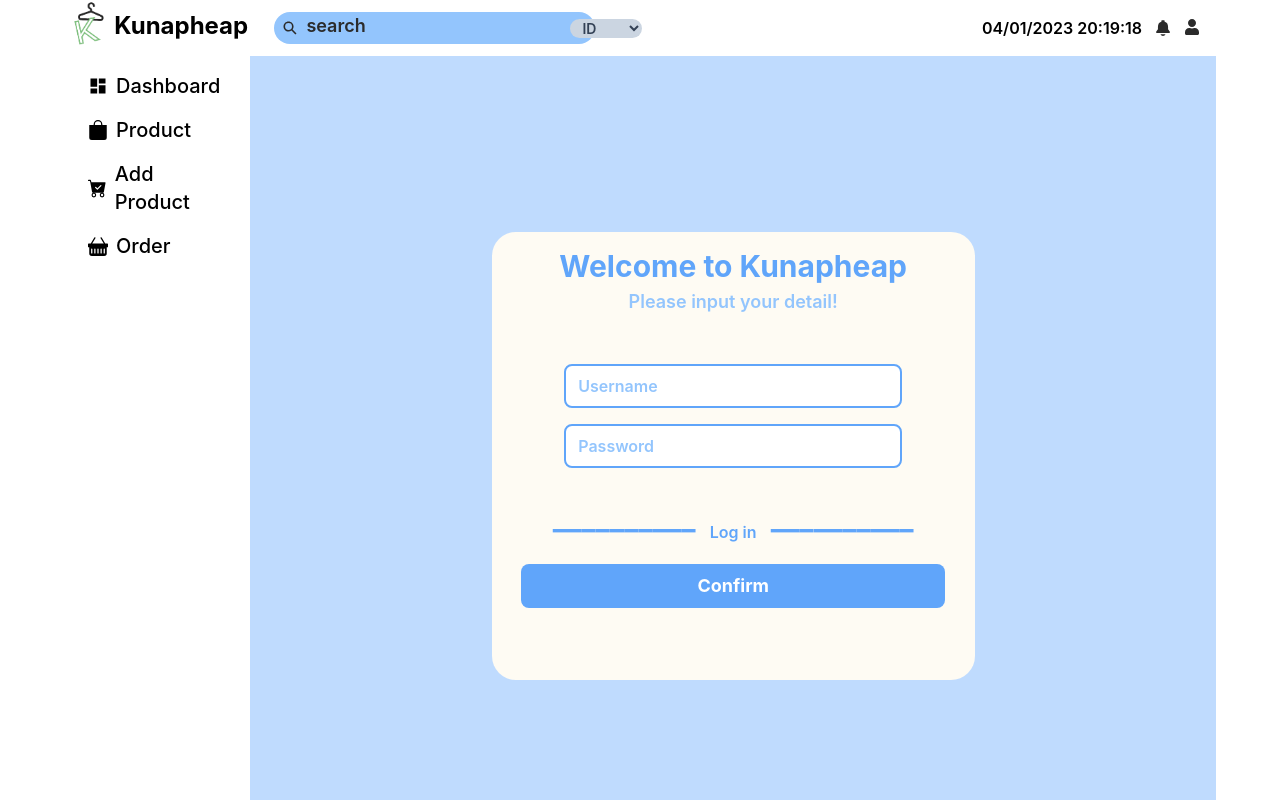
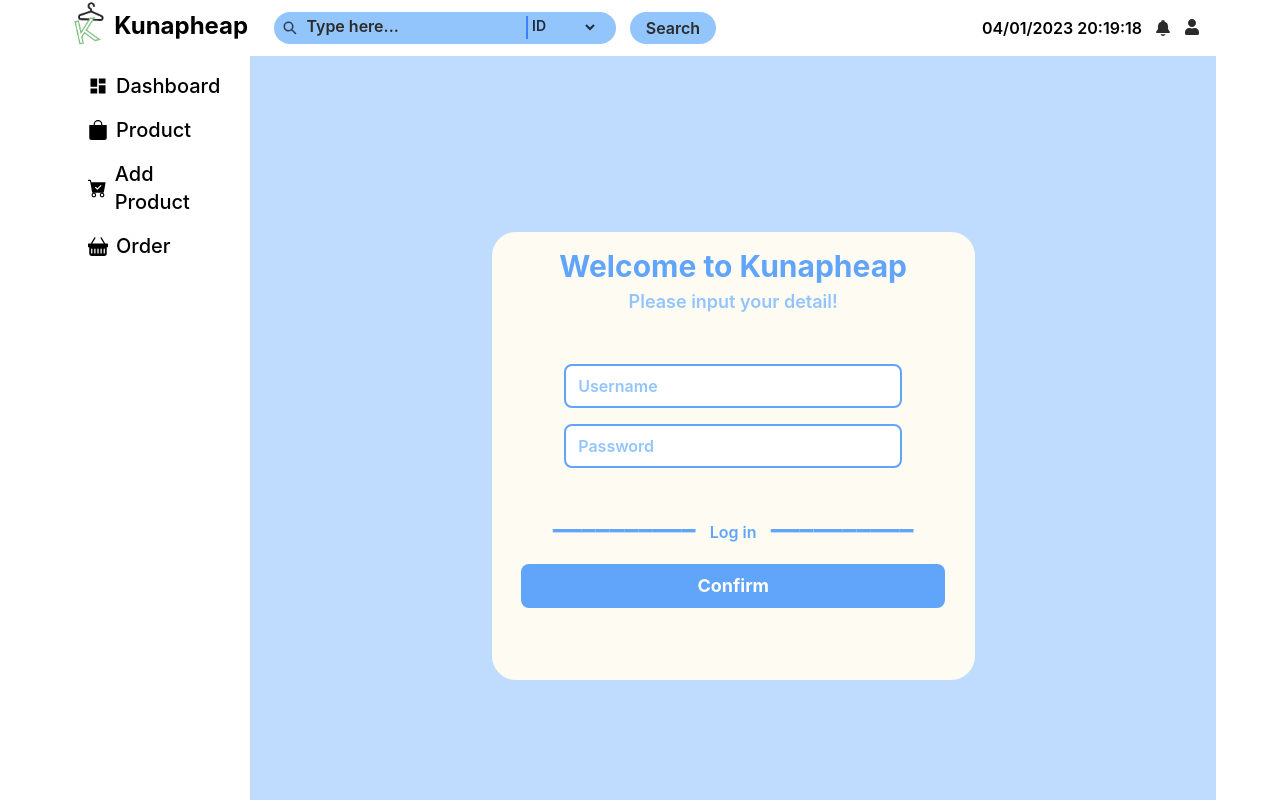
Before and after one commit to Kunapheap/kunapheap, a React (Create React App) app in the folder kunapheap-admin/: page /login in a window 1280 px wide. Built offline with nearby package versions, Linux system fonts and the light colour scheme.

Commit message:
Completed btn search admin part

```diff
--- a/kunapheap-admin/src/components/Header.js
+++ b/kunapheap-admin/src/components/Header.js
@@ -10,18 +10,20 @@ function Header() {
           <div className="w-full flex flex-row relative">
             <div className="w-[80%] relative pl-6">
               <input
-              className=" w-[100%] pl-8
-              lg:w-[90%] border-primary outline-none py-2 lg:pl-8  bg-blue-300 rounded-full text-xs font-semibold placeholder:text-primary placeholder:text-lg"
-              placeholder="search"
+                className=" w-[96%] pl-8
+              lg:w-[96%] border-slate-600 outline-none py-2 lg:pl-8 bg-blue-300 rounded-full text-xs font-semibold placeholder:text-primary placeholder:text-base"
+                placeholder="Type here..."
               />
-            <IoSearchSharp className="absolute top-2 lg:top-2 left-9 lg:left-8 text-primary" />
-          </div>
-          <div className="w-[15%] absolute left-80 top-1">
-            <select className="pl-2 text-sm w-full bg-slate-300 rounded-full text-slate-700 dark:placeholder-primary dark:focus:ring-blue-500">
+              <IoSearchSharp className="absolute top-2 lg:top-2 left-9 lg:left-8 text-slate-700" />
+              <select className="w-[19%] absolute right-8 top-1 pb-1 align-middle text-sm  text-slate-800 bg-blue-300 border-l-2 border-blue-500 focus:text-gray-700 focus:bg-blue-400 focus:border-blue-400 focus:outline-blue-500">
                 <option value='id'>ID</option>
                 <option value='name'>Name</option>
               </select>
             </div>
+            <div className="w-[18%] bg-blue-300 rounded-2xl hover:shadow-lg">
+              <button className="w-full h-full text-center text-primary ">Search</button>
+            </div>
+
           </div>
 
 
```
Lines whose indentation alone changed are shown as unchanged.
